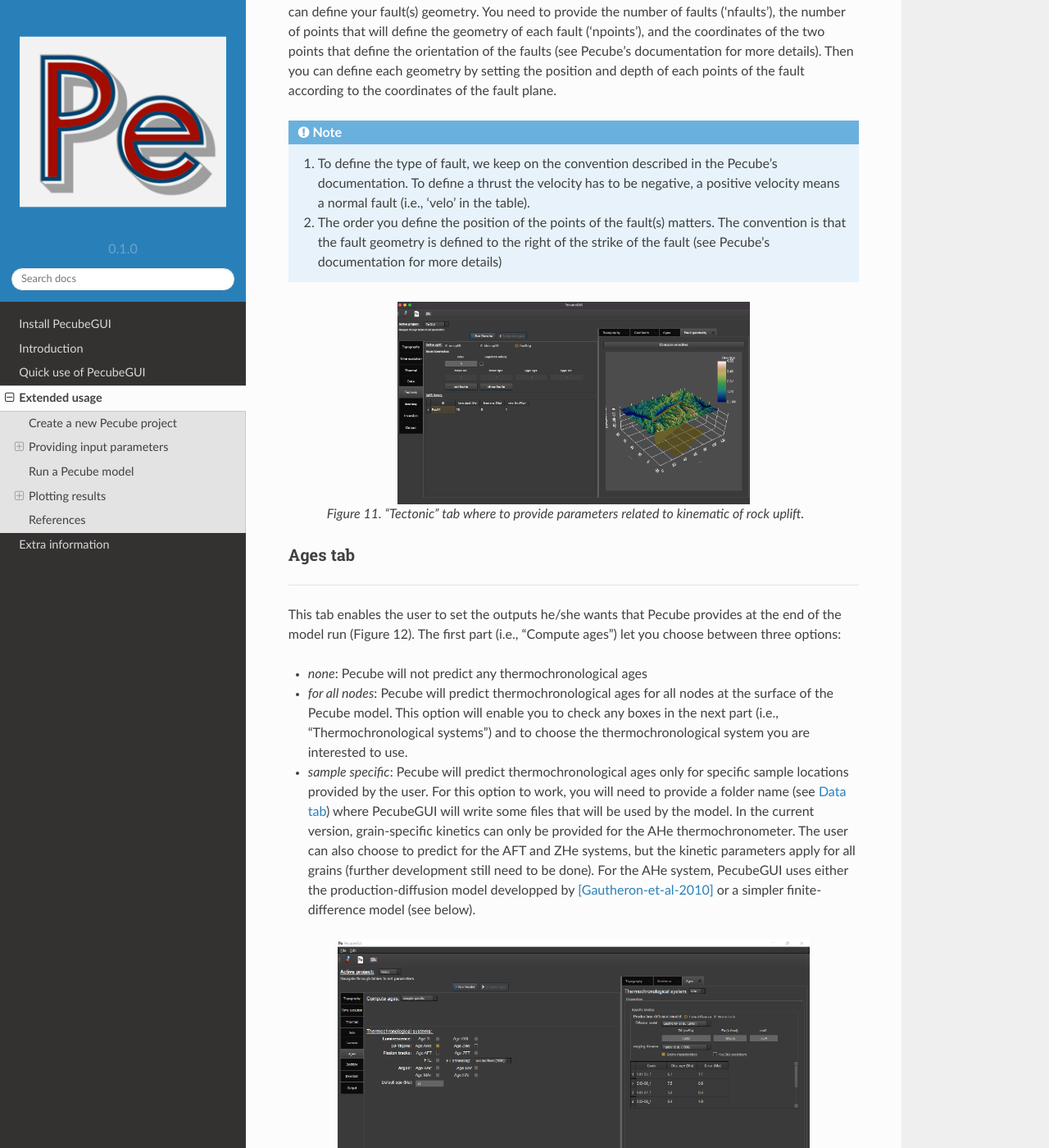
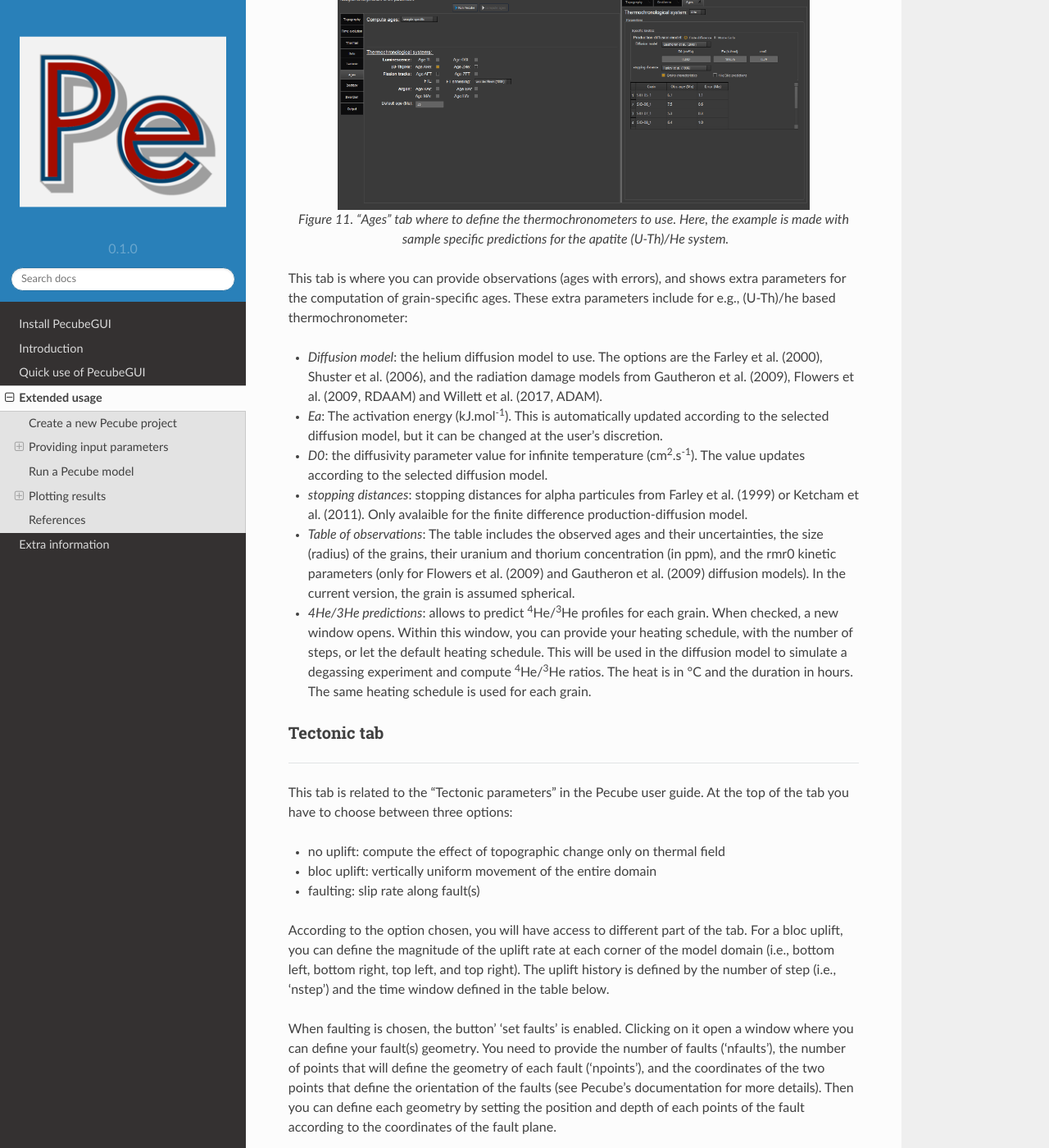
Before and after one commit to MBernAca/PecubeGUI_Doc, a Sphinx documentation site: the page built from docs/source/Usage.rst, in a window 1280 px wide and 1400 px high, scrolled down 8316 px. Shown: the whole window at 82% size. Built offline with Sphinx 7.4.7 and the Read the Docs theme 2.0.0, drawn with Linux system fonts in a browser that asks for light colours; some of the changed text lies outside the part shown.

Commit message:
Update Usage.rst

```diff
--- a/docs/source/Usage.rst
+++ b/docs/source/Usage.rst
@@ -153,7 +153,13 @@
 
 ==================================
 
-| In this tab you can provide the location of sample(s) from where to extract the thermal paths to compute ages at these specific locations when using the "sample specific" option in :ref:`Ages-tab`, and/or to provide observed data. You provide the name of the directory "Data folder name" where the required file with the locations and observations will be stored and fill in the table below (Figure 10) by providing the number of samples, and their respective coordinates (latitude and longitude), elevation, and the number of grains you want to define at each location. These information will be used in the :ref:`Ages-tab` to set the number of observations and/or grain characteristics for the computation of ages from each thermochronometers chosen. Finally you can check for your sample location on the input topography by clicking on "Check sample locations".
+| The first part (i.e., “Compute ages”) let you choose between three options:
+
+*	*none*: Pecube will not predict any thermochronological ages
+*	*for all nodes*: Pecube will predict thermochronological ages for all nodes at the surface of the Pecube model. This option will enable you to check any boxes in the next part (i.e., “Thermochronological systems”) and to choose the thermochronological system you are interested to use.
+*	*sample specific*: Pecube will predict thermochronological ages only for specific sample locations provided by the user. In the current version, grain-specific kinetics can only be provided for the AHe, AFT, and ZHE.
+
+| If you choose 'sample specific', you can provide the location of sample(s) from where to extract the thermal paths to compute ages at these specific locations. You provide the name of the directory "Data folder name" where the required file with the locations and observations will be stored and fill in the table below (Figure 10) by providing the number of samples, and their respective coordinates (latitude and longitude), elevation, and the number of observation by thermochronometers you want to define at each location. Finally you can check for your sample location on the input topography by clicking on "Check sample locations", as well as the predicted elevation of the samples on the input DEM (potentially degraded wit 'nskip' parameters) by clicking on 'Check sample elevations'.
 
 
 .. figure:: ../images/Sample_location.png
@@ -161,6 +167,24 @@
   :align: center
 
   *Figure 10. "Data" tab where to provide the sample location(s) and number of observations by thermochronometers. The extra window shows the location of the samples, here in the Rhone valley area (data from Valla et al., 2012)*
+
+After providing the number of observations, you can click on 'Show/update ages tab. A tab will open, where you can provide information for each thermochronometer (Figure 11).
+
+.. figure:: ../images/Ages_Tab.png
+  :scale: 30
+  :align: center
+
+  *Figure 11. "Ages" tab where to define the thermochronometers to use. Here, the example is made with sample specific predictions for the apatite (U-Th)/He system.*
+
+
+| This tab is where you can provide observations (ages with errors), and shows extra parameters for the computation of grain-specific ages. These extra parameters include for e.g., (U-Th)/he based thermochronometer:
+
+*	*Diffusion model*: the helium diffusion model to use. The options are the Farley et al. (2000), Shuster et al. (2006), and the radiation damage models from Gautheron et al. (2009), Flowers et al. (2009, RDAAM) and Willett et al. (2017, ADAM).
+*	*Ea*: The activation energy (kJ.mol\ :sup:`-1`\). This is automatically updated according to the selected diffusion model, but it can be changed at the user’s discretion.
+*	*D0*: the diffusivity parameter value for infinite temperature (cm\ :sup:`2`\.s\ :sup:`-1`\). The value updates according to the selected diffusion model.
+* *stopping distances*: stopping distances for alpha particules from Farley et al. (1999) or Ketcham et al. (2011). Only avalaible for the finite difference production-diffusion model.
+*	*Table of observations*: The table includes the observed ages and their uncertainties, the size (radius) of the grains, their uranium and thorium concentration (in ppm), and the rmr0 kinetic parameters (only for Flowers et al. (2009) and Gautheron et al. (2009) diffusion models). In the current version, the grain is assumed spherical.
+*	*4He/3He predictions*: allows to predict \ :sup:`4`\He/\ :sup:`3`\He profiles for each grain. When checked, a new window opens. Within this window, you can provide your heating schedule, with the number of steps, or let the default heating schedule. This will be used in the diffusion model to simulate a degassing experiment and compute \ :sup:`4`\He/\ :sup:`3`\He ratios. The heat is in °C and the duration in hours. The same heating schedule is used for each grain.
 
 
 Tectonic tab
@@ -187,46 +211,6 @@
   :align: center
 
   *Figure 11. "Tectonic" tab where to provide parameters related to kinematic of rock uplift.*
-
-.. _Ages-tab:
-
-Ages tab
--------------------
-
-==================================
-
-This tab enables the user to set the outputs he/she wants that Pecube provides at the end of the model run (Figure 12). The first part (i.e., “Compute ages”) let you choose between three options:
-
-*	*none*: Pecube will not predict any thermochronological ages
-*	*for all nodes*: Pecube will predict thermochronological ages for all nodes at the surface of the Pecube model. This option will enable you to check any boxes in the next part (i.e., “Thermochronological systems”) and to choose the thermochronological system you are interested to use.
-*	*sample specific*: Pecube will predict thermochronological ages only for specific sample locations provided by the user. For this option to work, you will need to provide a folder name (see :ref:`Data-tab`) where PecubeGUI will write some files that will be used by the model. In the current version, grain-specific kinetics can only be provided for the AHe thermochronometer. The user can also choose to predict for the AFT and ZHe systems, but the kinetic parameters apply for all grains (further development still need to be done). For the AHe system, PecubeGUI uses either the production-diffusion model developped by [Gautheron-et-al-2010]_ or a simpler finite-difference model (see below).
-
-.. figure:: ../images/Ages_Tab.png
-  :scale: 30
-  :align: center
-
-  *Figure 12. "Ages" tab where to define the thermochronometers to use. Here, the example is made with sample specific predictions for the apatite (U-Th)/He system.*
-
-| When clicking on any thermochronometer check box a new tab will show on the righ-hand part of the interface (Figure 12).
-| This tab is where you can provide observations (ages with errors), and shows extra parameters for the computation of grain-specific ages. These extra parameters include for e.g., (U-Th)/he based thermochronometer:
-
-*	*Diffusion model*: the helium diffusion model to use. The options are the Farley et al. (2000), Shuster et al. (2006), and the radiation damage models from Gautheron et al. (2009), Flowers et al. (2009, RDAAM) and Willett et al. (2017, ADAM).
-*	*Ea*: The activation energy (kJ.mol\ :sup:`-1`\). This is automatically updated according to the selected diffusion model, but it can be changed at the user’s discretion.
-*	*rmr0*: “The reduced length of the more-resistant apatite at the time-temperature conditions where the reduced length of the less-resistant apatite falls to zero” [Ketcham-2005]_. This parameter is used in the annealing computation of radiation damages. The default value is 0.79.
-*	*D0*: the diffusivity parameter value for infinite temperature (cm\ :sup:`2`\.s\ :sup:`-1`\). The value updates according to the selected diffusion model.
-*	*Number of iterations*: number of events (i.e. atoms) for the Monte carlo simulation [Gautheron-et-al-2010]_.
-* *stopping distances*: stopping distances for alpha particules from Farley et al. (1999) or Ketcham et al. (2011). Only avalaible for the finite difference production-diffusion model.
-*	*Grains characteristics*: when checking this box, a new window opens (Figure 13). It shows a table in which you can change the size (radius) of the grains, as well as their uranium and thorium concentration (in ppm). Default values are assigned automatically. In the current version, the grain is assumed spherical. The user can also provide zonation profile for each grain. For this purpose, simply check the box "Zonation" (Figure 13), and then you will be able to draw the zonation profile by adding and dragging points on the both curves representing uranium and thorium profiles. As the respective concentrations are averaged within layers in the grain, you need to provide the number you desire ("Number of layers", Figure 13). When finished to set the profile for the grain, click on "Save" to save the profile for that grain (Zonation not yet available in the current version)
-*	*4He/3He predictions*: allows to predict \ :sup:`4`\He/\ :sup:`3`\He profiles for each grain. When checked, a new window opens. Within this window, you can provide your heating schedule, with the number of steps, or let the default heating schedule. This will be used in the diffusion model to simulate a degassing experiment and compute \ :sup:`4`\He/\ :sup:`3`\He ratios. The heat is in °C and the duration in hours. The same heating schedule is used for each grain.
-
-
-.. figure:: ../images/Grain_characteristics.png
-  :scale: 30
-  :align: center
-
-  *Figure 13. Window that appears when checking the box "Grain characteristics" (Figure 10).*
-
-The remaining tabs do not need detailed description. Simply fill the text boxes with your new values. The details for each input parameters can be found in the Pecube user guide, and short descriptions can be seen when flying the mouse cursor over the label of each parameter.
 
 
 ------------------
```
